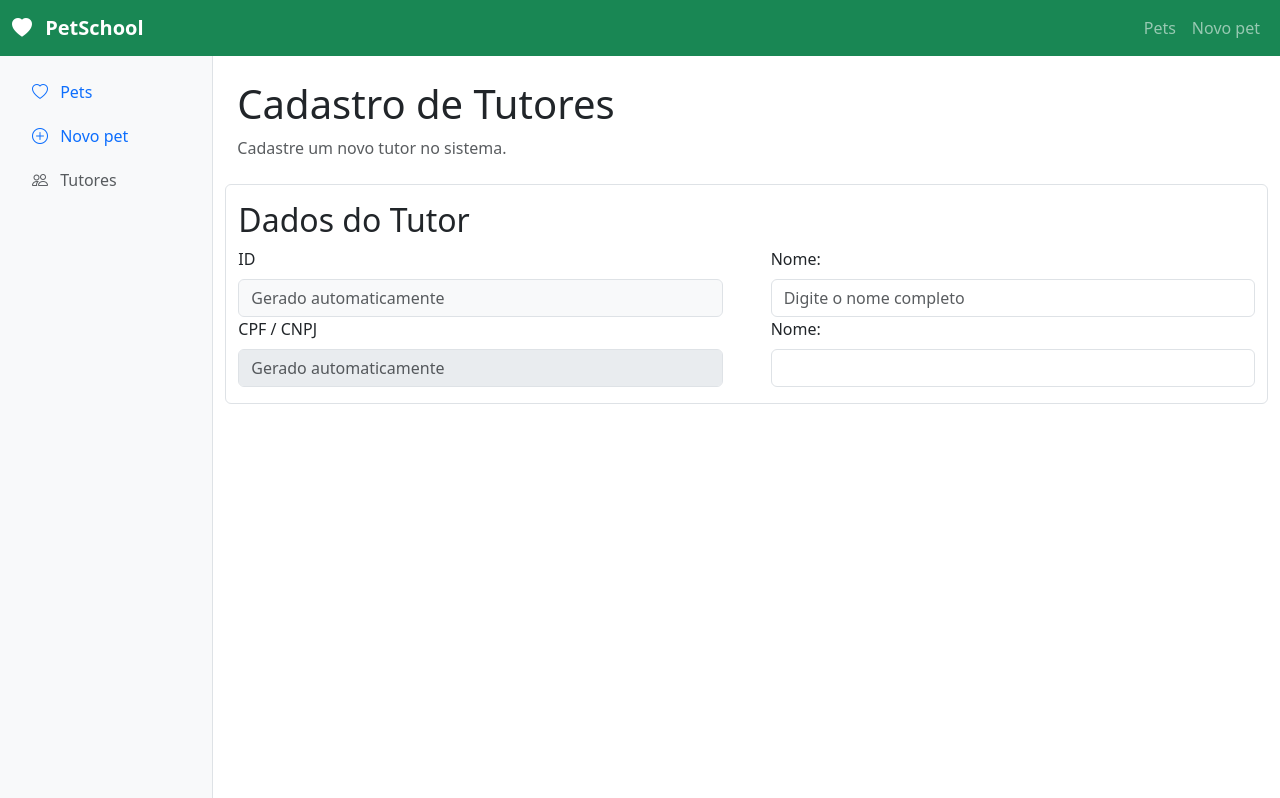
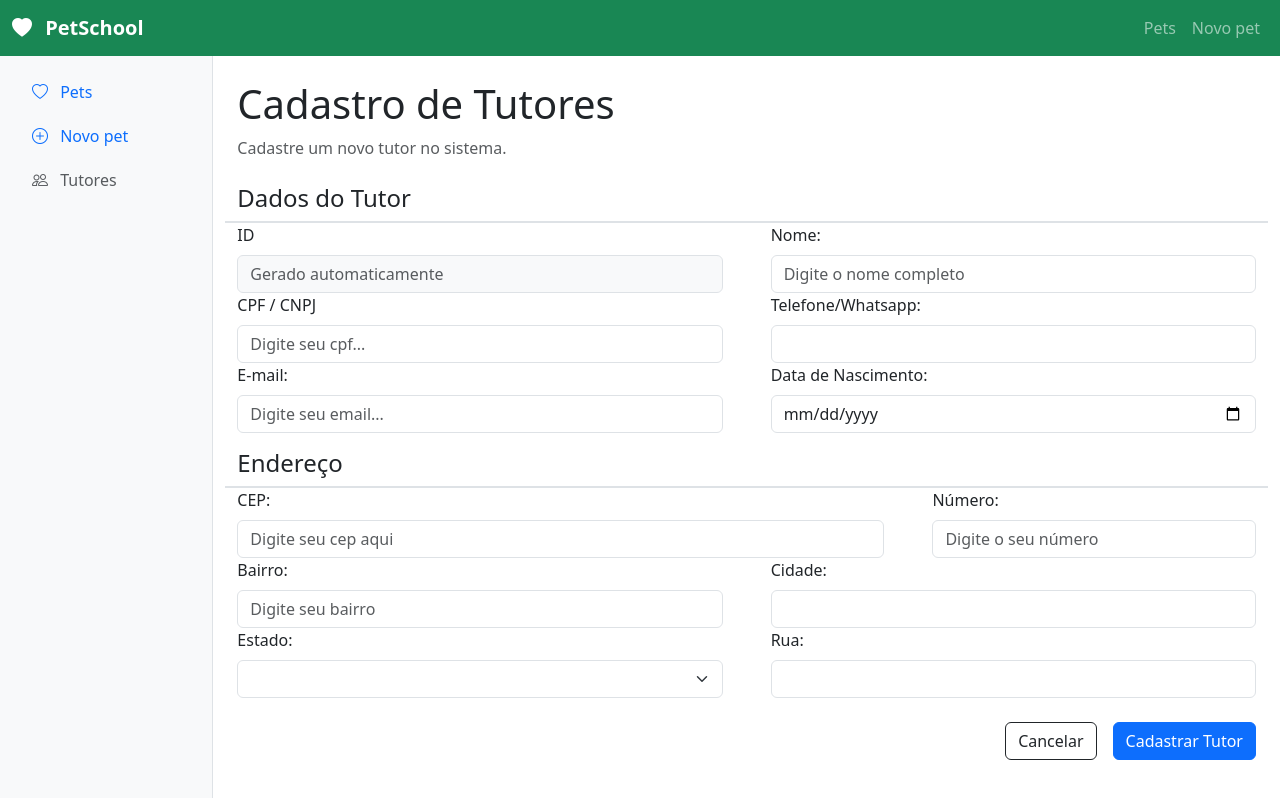
Before and after one commit to Pedrojoseroza/pet-school, a Vue app: page /tutores/novo in a window 1280 px wide. Built offline with nearby package versions, Linux system fonts and the light colour scheme.

Commit message:
FEAT: Adiciona cadastro de Tutor

```diff
--- /dev/null
+++ b/src/services/global.js
@@ -0,0 +1,31 @@
+const estados =  [
+  { uf: 'Acre', value: 'AC' },
+  { uf: 'Alagoas', value: 'AL' },
+  { uf: 'Amapá', value: 'AP' },
+  { uf: 'Amazonas', value: 'AM' },
+  { uf: 'Bahia', value: 'BA' },
+  { uf: 'Ceará', value: 'CE' },
+  { uf: 'Distrito Federal', value: 'DF' },
+  { uf: 'Espírito Santo', value: 'ES' },
+  { uf: 'Goiás', value: 'GO' },
+  { uf: 'Maranhão', value: 'MA' },
+  { uf: 'Mato Grosso', value: 'MT' },
+  { uf: 'Mato Grosso do Sul', value: 'MS' },
+  { uf: 'Minas Gerais', value: 'MG' },
+  { uf: 'Pará', value: 'PA' },
+  { uf: 'Paraíba', value: 'PB' },
+  { uf: 'Paraná', value: 'PR' },
+  { uf: 'Pernambuco', value: 'PE' },
+  { uf: 'Piauí', value: 'PI' },
+  { uf: 'Rio de Janeiro', value: 'RJ' },
+  { uf: 'Rio Grande do Norte', value: 'RN' },
+  { uf: 'Rio Grande do Sul', value: 'RS' },
+  { uf: 'Rondônia', value: 'RO' },
+  { uf: 'Roraima', value: 'RR' },
+  { uf: 'Santa Catarina', value: 'SC' },
+  { uf: 'São Paulo', value: 'SP' },
+  { uf: 'Sergipe', value: 'SE' },
+  { uf: 'Tocantins', value: 'TO' }
+];
+
+export {estados};
--- a/src/views/AddTutorView.vue
+++ b/src/views/AddTutorView.vue
@@ -1,6 +1,7 @@
 <script setup>
 import { ref } from 'vue';
 import { useRouter } from 'vue-router';
+import { estados } from '@/services/global';
 
 const API_URL = 'http://localhost:3000';
 
@@ -8,7 +9,17 @@ const route = useRouter();
 const novoTutor = ref({
   nome: '',
   telefone: '',
-  cnpj_cpf: ''
+  cnpj_cpf: '',
+  email: '',
+  data: '',
+  endereco: {
+        cep: '',
+        rua: '',
+        bairro: '',
+        cidade: '',
+        estado: '',
+        numero: ''
+      }
 });
 
 async function salvarTutor() {
@@ -29,13 +40,13 @@ async function salvarTutor() {
   <div>
     <header class="mb-4">
       <h1 class="text-2xl font-bold">Cadastro de Tutores</h1>
-      <p class="text-body-secondary mb-0">Cadastre um novo tutor no sistema.</p>
+      <p class="text-body-secondary ">Cadastre um novo tutor no sistema.</p>
     </header>
-    <form v-on:submit.prevent="salvarTutor" class="row border card py-3">
-      <h2>
+    <form v-on:submit.prevent="salvarTutor" class="row">
+      <h4>
         Dados do Tutor
-      </h2>
-      <section class="d-flex gap-5">
+      </h4>
+      <section class="d-flex border-top border-2 gap-5">
         <div class="w-100">
           <label for="id" class="form-label">
             ID
@@ -54,16 +65,86 @@ async function salvarTutor() {
           <label for="cpf" class="form-label">
             CPF / CNPJ
           </label>
-          <input type="text" class="form-control" placeholder="Gerado automaticamente" disabled>
+          <input type="text" id="cpf" class="form-control" placeholder="Digite seu cpf..." v-model="novoTutor.cnpj_cpf">
         </div>
         <div class="w-100">
-          <label class="form-label" for="nome">
-            Nome:
+          <label class="form-label" for="telefone">
+            Telefone/Whatsapp:
           </label>
-          <input type="text" id="nome" class="form-control" v-model="novoTutor.nome" />
+          <input type="text" id="telefone" class="form-control" v-model="novoTutor.telefone" />
         </div>
       </section>
 
+      <section class="d-flex gap-5">
+        <div class="w-100">
+          <label for="email" class="form-label">
+            E-mail:
+          </label>
+          <input type="email" id="email" class="form-control" placeholder="Digite seu email..." v-model="novoTutor.email">
+        </div>
+        <div class="w-100">
+          <label class="form-label" for="data">
+            Data de Nascimento:
+          </label>
+          <input type="date" id="data" class="form-control" v-model="novoTutor.data" />
+        </div>
+      </section>
+
+      <h4 class="mt-3">
+      Endereço
+      </h4>
+      <section class="d-flex border-top border-2 gap-5">
+        <div class="w-100">
+          <label for="CEP" class="form-label">
+            CEP:
+          </label>
+          <input type="text" id=cep class="form-control" placeholder="Digite seu cep aqui" v-model="novoTutor.endereco.cep">
+        </div>
+        <div class="w-50">
+          <label class="form-label" for="num">
+            Número:
+          </label>
+          <input type="text" id="num" class="form-control" placeholder="Digite o seu número" v-model="novoTutor.endereco.numero" />
+        </div>
+      </section>
+      <section class="d-flex gap-5">
+        <div class="w-100">
+          <label for="bairro" class="form-label">
+            Bairro:
+          </label>
+          <input type="text" id="bairro" class="form-control" placeholder="Digite seu bairro" v-model="novoTutor.endereco.bairro">
+        </div>
+        <div class="w-100">
+          <label class="form-label" for="bairro">
+            Cidade:
+          </label>
+          <input type="text" id="bairro" class="form-control" v-model="novoTutor.endereco.bairro"/>
+        </div>
+      </section>
+
+      <section class="d-flex gap-5">
+        <div class="w-100">
+          <label for="estado" class="form-label">
+            Estado:
+          </label>
+          <select id="estado" placeholder="Estado" class="form-select" v-model="novoTutor.endereco.estado">
+            <option v-for="uf in estados" :key="uf.uf" :value="uf.value">
+              {{ uf.uf }}
+            </option>
+          </select>
+        </div>
+        <div class="w-100">
+          <label class="form-label" for="rua">
+            Rua:
+          </label>
+          <input type="text" id="rua" class="form-control" v-model="novoTutor.endereco.rua" />
+        </div>
+      </section>
+
+      <div class="mt-4 gap-3 d-flex justify-content-end">
+        <button class="btn btn-outline-dark">Cancelar</button>
+        <button class="btn btn-primary" @click="salvarTutor">Cadastrar Tutor</button>
+      </div>
     </form>
   </div>
 </template>
```
